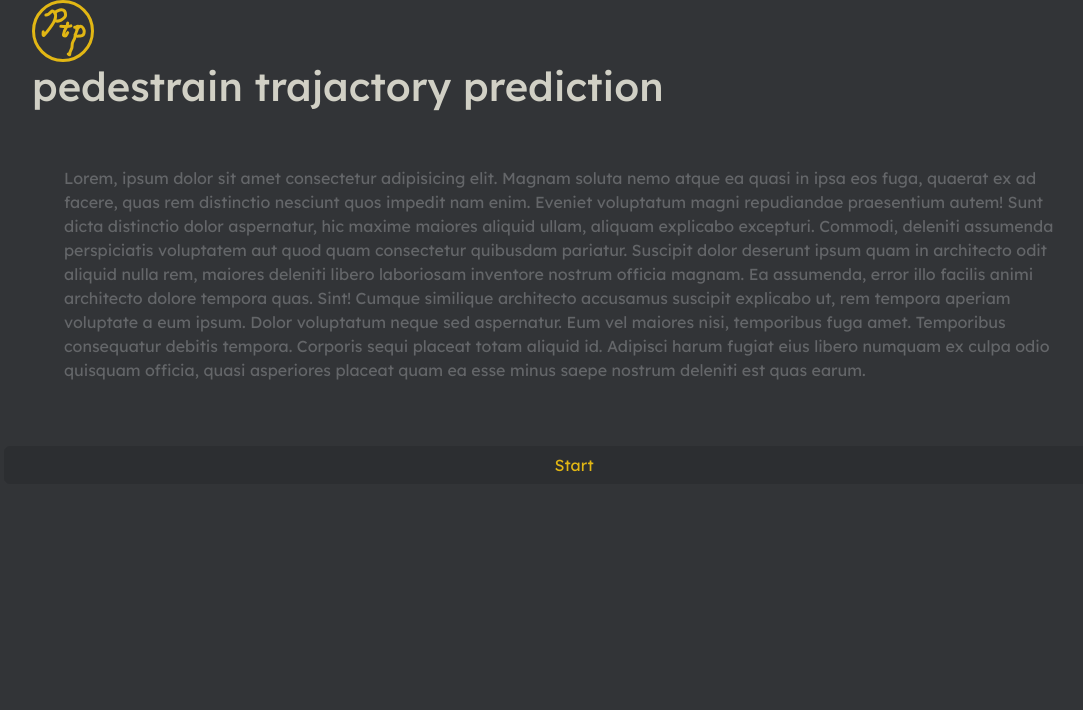
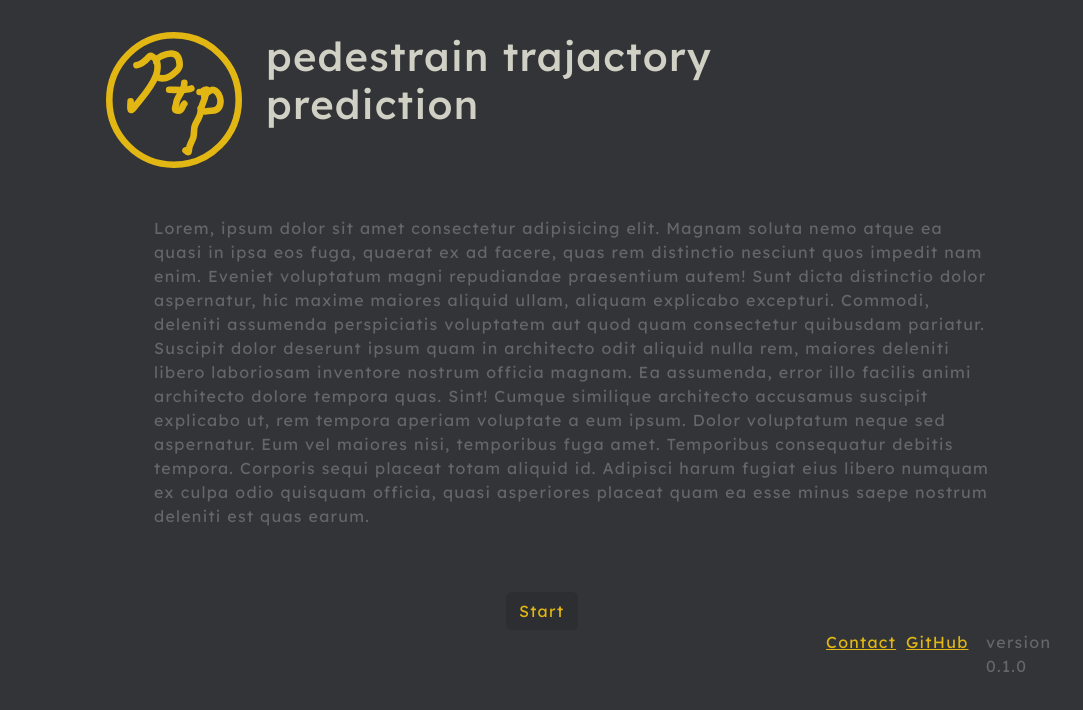
Before and after one commit to WangHonghui123/Pedestrian-Trajaectory-Prediction-Web-App, a React (Create React App) app in the folder ptp/: page / in a window 1280 px wide. Shown: the top 710 px of the page, without its empty margins (66-1149 px from the left). Built offline with nearby package versions, Linux system fonts and the light colour scheme.

Commit message:
create header and footer components, fix start button size, change letter spacing.

```diff
--- a/ptp/scss/custom.scss
+++ b/ptp/scss/custom.scss
@@ -1,5 +1,7 @@
 // Custom.scss
 
+// to compile this file to css, type in terminal under \ptp:
+// sass .\scss\custom.scss .\src\assets\style.css
 
 // custom code here
 // theme color
@@ -14,6 +16,11 @@ $info: #E2B714;
 $body-color: #646669;
 $body-bg:#323437;
 
+// letter spacing
+.container {
+	letter-spacing: 0.08rem;
+}
+
 // font family set here
 @font-face {
 	font-family: LexendDeca;
@@ -21,4 +28,11 @@ $body-bg:#323437;
 }
 $font-family-base: LexendDeca , sans-serif;
 
+// center content setting
+#centerContent {
+	max-width: 1000px;
+	max-height: 100vh;
+	padding: 2rem;
+}
+
 @import "../node_modules/bootstrap/scss/bootstrap"
--- /dev/null
+++ b/ptp/src/components/Footer.js
@@ -0,0 +1,24 @@
+import React from "react";
+import { Container, Row, Col, Footer } from "react-bootstrap";
+
+const infoFooter = () => {
+	return (
+		<>
+			<Container id="footer" >
+				<Row className="justify-content-end fs-6">
+					<Col sm={1}>
+						<a href="mailto:xuyizhi1996@gmail.com" className="link-info">Contact</a>
+					</Col>
+					<Col sm={1}>
+						<a href="https://github.com/WangHonghui123/Pedestrian-Trajaectory-Prediction-Web-App" className="link-info">GitHub</a>
+					</Col>
+					<Col sm={1}>
+						<p>version 0.1.0</p>
+					</Col>
+				</Row>
+			</Container>
+		</>
+	)
+}
+
+export default infoFooter;
--- /dev/null
+++ b/ptp/src/components/Header.js
@@ -0,0 +1,22 @@
+import React from "react";
+//import logo image
+import logo from "../assets/logo.svg";
+
+import { Container, Row, Col } from "react-bootstrap";
+
+const Header = () => {
+	return (
+		<Container>
+			<Row>
+				<Col sm={2}>
+					<img src={logo} className="w-100" alt="PTP" />
+				</Col>
+				<Col sm={8}>
+					<h1 className="text-secondary">pedestrain trajactory prediction</h1>
+				</Col>
+			</Row>
+		</Container>
+	)
+}
+
+export default Header;
--- a/ptp/src/pages/Intro.js
+++ b/ptp/src/pages/Intro.js
@@ -1,20 +1,19 @@
-import React from "react"
-import { Link } from "react-router-dom"
-import { Container, Row, Col, Button } from "react-bootstrap"
+import React from "react";
+import { Link } from "react-router-dom";
+import { Container, Row, Col, Button } from "react-bootstrap";
 
-//import logo image
-import logo from "../assets/logo.svg"
+// import header & Footer
+import Header from "../components/Header";
+import Footer from "../components/Footer";
 
 const Intro = () => {
 	return (
 		<>
-			<Container>
-				<Row className="px-3">
-					<Col>
-						<img src={logo} alt="PTP" />
-						<h1 className="text-secondary">pedestrain trajactory prediction</h1>
-					</Col>
+			<Container id="centerContent">
+				<Row>
+					<Header />
 				</Row>
+
 				<Row className="p-5">
 					<p>Lorem, ipsum dolor sit amet consectetur adipisicing elit. Magnam soluta nemo atque ea quasi in ipsa eos fuga, quaerat ex ad facere, quas rem distinctio nesciunt quos impedit nam enim.
 						Eveniet voluptatum magni repudiandae praesentium autem! Sunt dicta distinctio dolor aspernatur, hic maxime maiores aliquid ullam, aliquam explicabo excepturi. Commodi, deleniti assumenda perspiciatis voluptatem aut quod quam consectetur quibusdam pariatur.
@@ -22,8 +21,13 @@ const Intro = () => {
 						Cumque similique architecto accusamus suscipit explicabo ut, rem tempora aperiam voluptate a eum ipsum. Dolor voluptatum neque sed aspernatur. Eum vel maiores nisi, temporibus fuga amet. Temporibus consequatur debitis tempora.
 						Corporis sequi placeat totam aliquid id. Adipisci harum fugiat eius libero numquam ex culpa odio quisquam officia, quasi asperiores placeat quam ea esse minus saepe nostrum deleniti est quas earum.</p>
 				</Row>
+				<Row className="justify-content-center">
+					<Col className="col-2">
+						<Button variant="primary" className="text-info " href="/application">Start</Button>
+					</Col>
+				</Row>
 				<Row>
-					<Button variant="primary" className="text-info "  href="/application">Start</Button>
+					<Footer />
 				</Row>
 			</Container>
 		</>
```
Also changed, not shown: ptp/src/assets/style.css, 1 other file (tests, documents, lock files or other folders).
